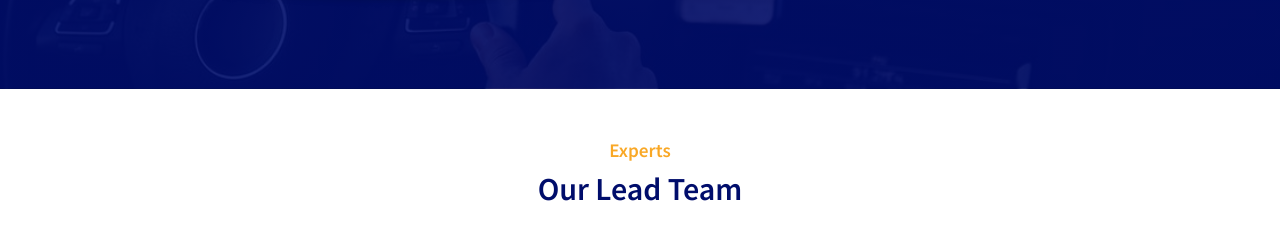
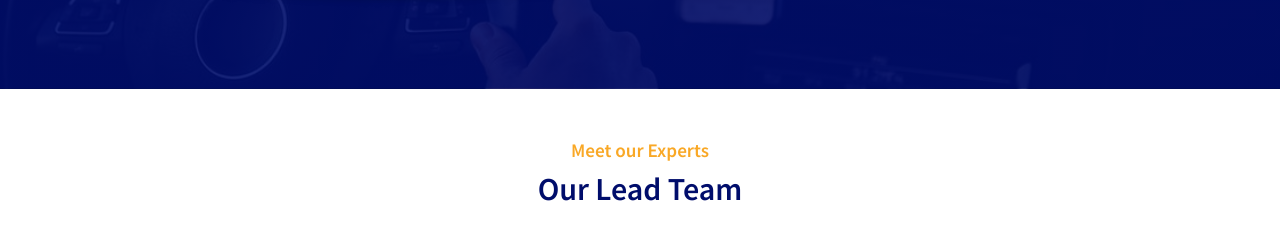
Before and after one commit to salvatoluice/Nairobi-Carz, a React (Create React App) app: page /about in a window 1280 px wide. Shown: the part 2118-2347 px from the top of the page. Built offline with nearby package versions, Linux system fonts and the light colour scheme; no server answers; the database is empty; sample sign-in values are in the browser's storage.

Commit message:
Add some changes

```diff
--- a/src/pages/About.jsx
+++ b/src/pages/About.jsx
@@ -73,7 +73,7 @@ We are fully licensed and insured, and we have received numerous awards for our
         <Container>
           <Row>
             <Col lg="12" className="mb-5 text-center">
-              <h6 className="section__subtitle">Experts</h6>
+              <h6 className="section__subtitle">Meet our Experts</h6>
               <h2 className="section__title">Our Lead Team</h2>
             </Col>
             <OurMembers />
--- a/src/pages/BlogDetails.jsx
+++ b/src/pages/BlogDetails.jsx
@@ -55,7 +55,7 @@ const BlogDetails = () => {
                 <div className="single__comment d-flex gap-3">
                   <img src={commentImg} alt="" />
                   <div className="comment__content">
-                    <h6 className=" fw-bold">David Visa</h6>
+                    <h6 className=" fw-bold">Ayande Vova</h6>
                     <p className="section__description mb-0">26 Jan, 2023</p>
                     <p className="section__description">
                       Nice Post ever, did some old school recaps dawg.
```
